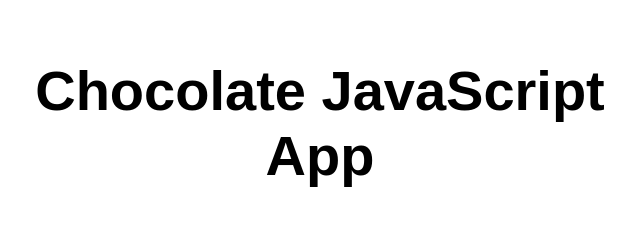
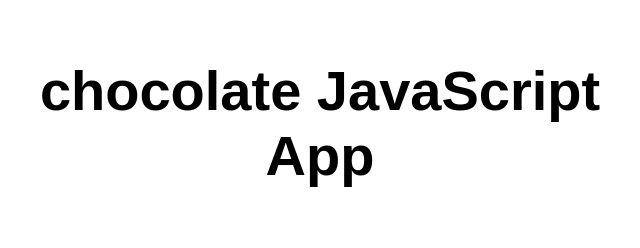
Before and after one commit to dheivasri/dheiva, a website: page src/index.html in a window 1280 px wide. Shown: the whole page, without its empty margins (320-960 px from the left). Drawn offline with Linux system fonts and the light colour scheme.

Commit message:
Update index.html

```diff
--- a/src/index.html
+++ b/src/index.html
@@ -10,7 +10,7 @@
 
 <body>
   <main>
-    <h1>Chocolate JavaScript App</h1>
+    <h1>chocolate JavaScript App</h1>
   </main>
 </body>
 
```
